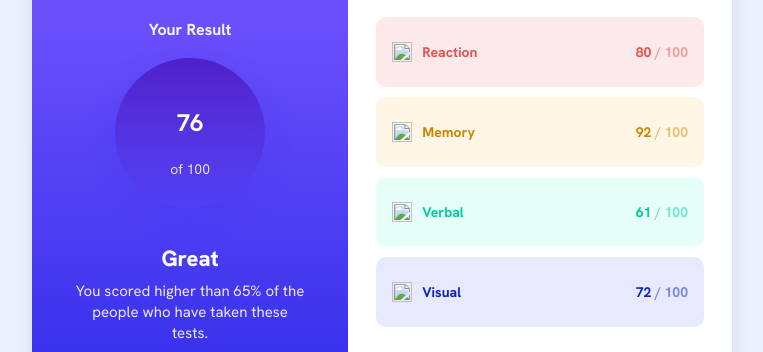
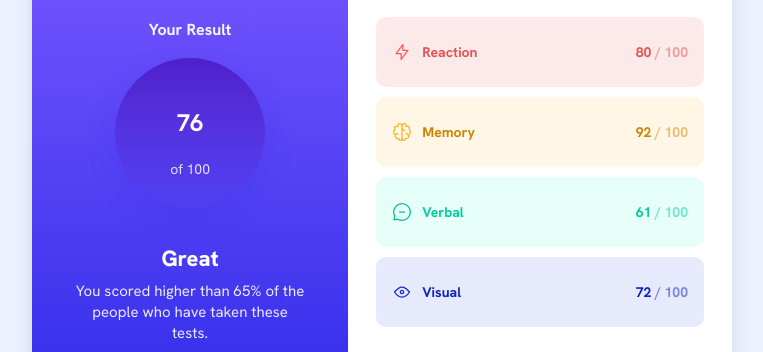
Before and after one commit to AaryTadwalkar/results-summary-component, a plain HTML site: page index.html in a window 1280 px wide. Shown: the part 227-579 px from the top of the page, without its empty margins (258-1021 px from the left). Drawn offline with Linux system fonts and the light colour scheme; the site is published under a folder, as on GitHub Pages, so addresses that start at the root find nothing.

Commit message:
Fix image paths

```diff
--- a/index.html
+++ b/index.html
@@ -29,28 +29,28 @@
         <ul>
     <li id="Reaction">
       <div class="item">
-        <img src="/images/icon-reaction.svg" alt="">
+        <img src="images/icon-reaction.svg" alt="">
         <span>Reaction</span>
       </div>
       <p><strong>80</strong> <span class="faded">/ 100</span></p>
     </li>
     <li id="Memory">
       <div class="item">
-        <img src="/images/icon-memory.svg" alt="">
+        <img src="images/icon-memory.svg" alt="">
         <span>Memory</span>
       </div>
       <p><strong>92</strong> <span class="faded">/ 100</span></p>
     </li>
     <li id="Verbal">
       <div class="item">
-        <img src="/images/icon-verbal.svg" alt="">
+        <img src="images/icon-verbal.svg" alt="">
         <span>Verbal</span>
       </div>
       <p><strong>61</strong> <span class="faded">/ 100</span></p>
     </li>
     <li id="Visual">
       <div class="item">
-        <img src="/images/icon-visual.svg" alt="">
+        <img src="images/icon-visual.svg" alt="">
         <span>Visual</span>
       </div>
       <p><strong>72</strong> <span class="faded">/ 100</span></p>
```
